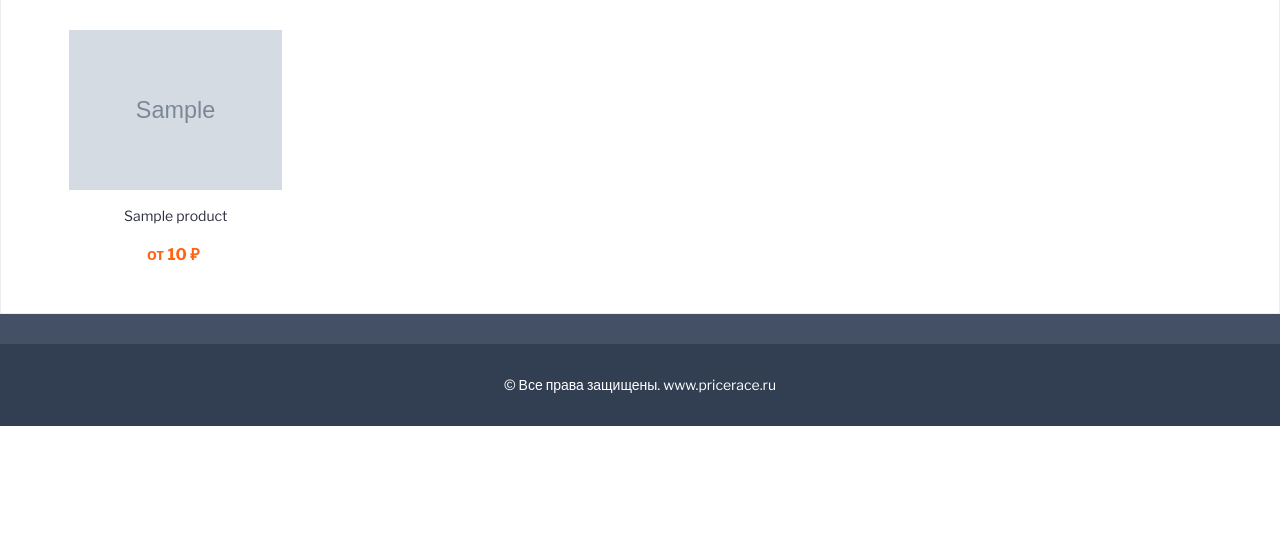
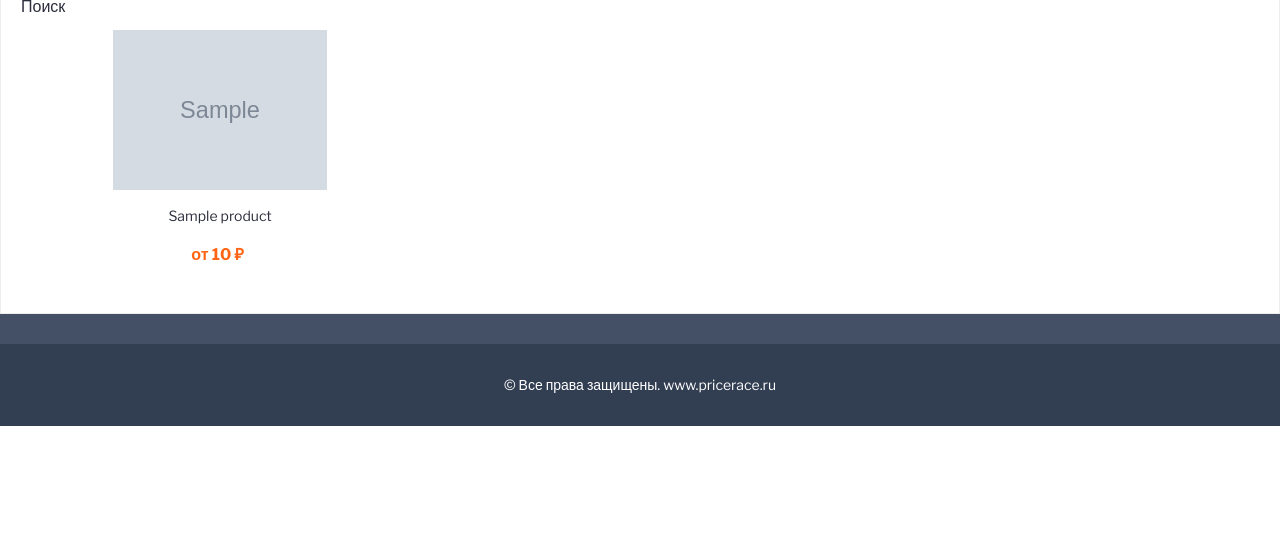
Before and after one commit to kovoli/ep_proj, a Django app: template templates/shop/search_products.html in a window 1280 px wide. Shown: the part 101-634 px from the top of the page. Run offline with Django 3.2, Linux system fonts and the light colour scheme; the template is opened without the code that fills it: most values are stand-ins (such as "Sample title", 1, 10 or a date in 2020); grey boxes marked "Sample" are stand-in pictures; data that the repository does not hold is empty; parts of the project's set-up code (start-up, migrations or seed data) failed here and were passed over; some libraries are stand-ins or nearby versions.

Commit message:
add search

```diff
--- a/templates/shop/search_products.html
+++ b/templates/shop/search_products.html
@@ -5,6 +5,7 @@
 <div class="main-shop-wrapper">
     <div class="product-grid-view">
         <div class="row no-gutters">
+        Поиск
             {% for product in products_list %}
             <div class="col-xl-3 col-md-6">
                         <!-- Product Box Start -->
```
